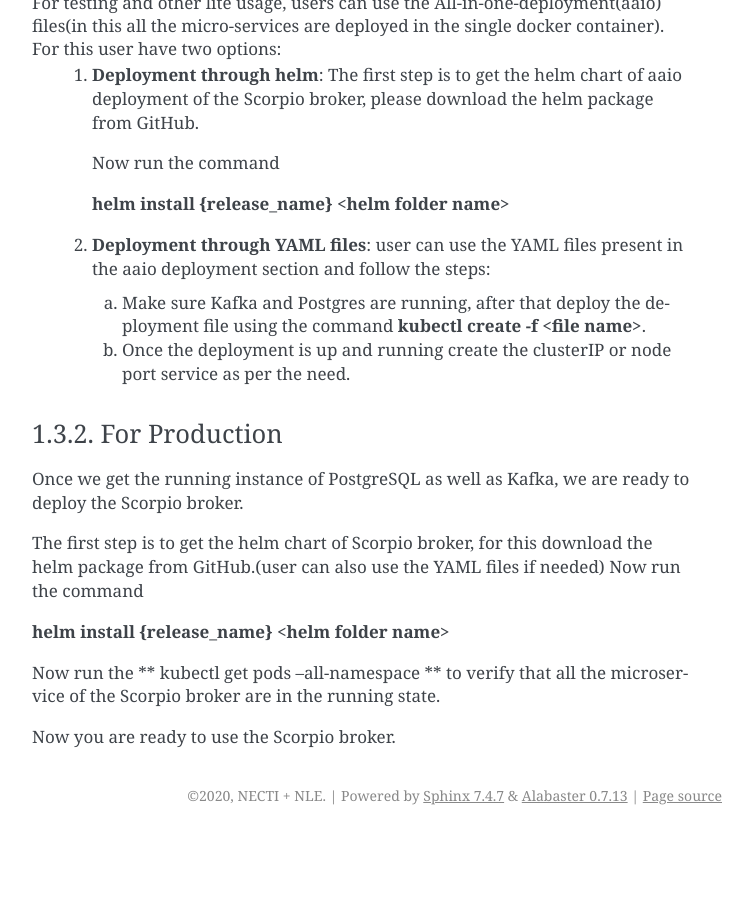
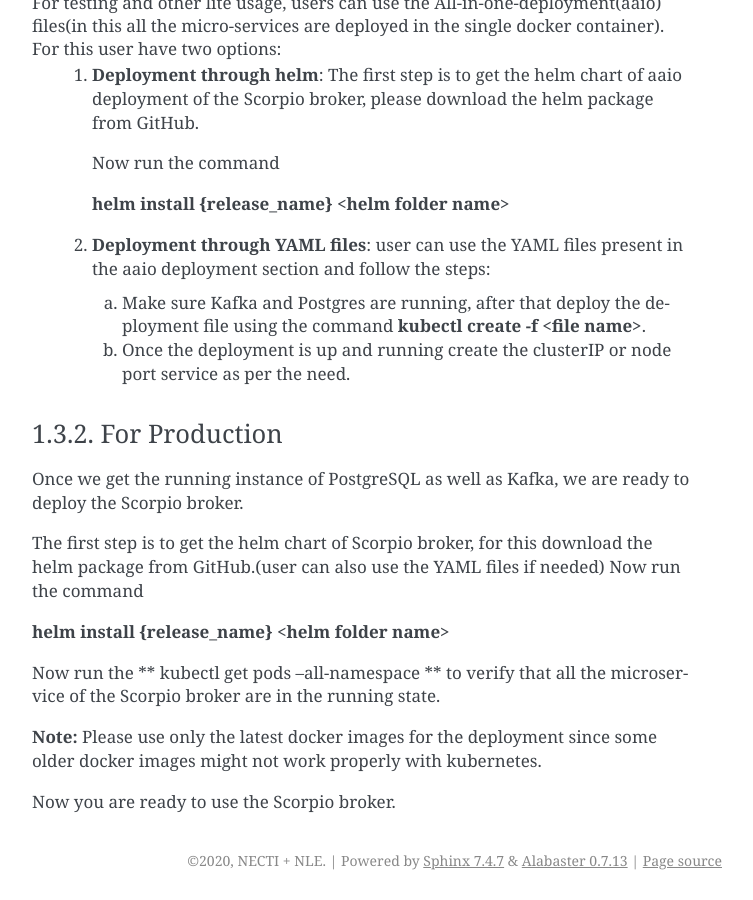
Before and after one commit to ScorpioBroker/ScorpioBroker, a Sphinx documentation site: the page built from docs/en/source/kubernetesDeployment.rst, in a window 1280 px wide and 900 px high, scrolled down 2153 px. Shown: the whole window, without its empty margins (388-1141 px from the left). Built offline with Sphinx 7.4.7, drawn with Linux system fonts in a browser that asks for light colours; pages that are not in the unit, such as notebooks, are missing from menus; before the commit the page ends 2988 px from its top, so only the background shows below that.

Commit message:
feature-153 minnor docs changes for k8s

```diff
--- a/docs/en/source/kubernetesDeployment.rst
+++ b/docs/en/source/kubernetesDeployment.rst
@@ -100,4 +100,6 @@
 
 Now run the ** kubectl get pods --all-namespace ** to verify that all the microservice of the Scorpio broker are in the running state.
 
+**Note:** Please use only the latest docker images for the deployment since some older docker images might not work properly with kubernetes.
+
 Now you are ready to use the Scorpio broker.
```
Also changed, not shown: 18 other files.
